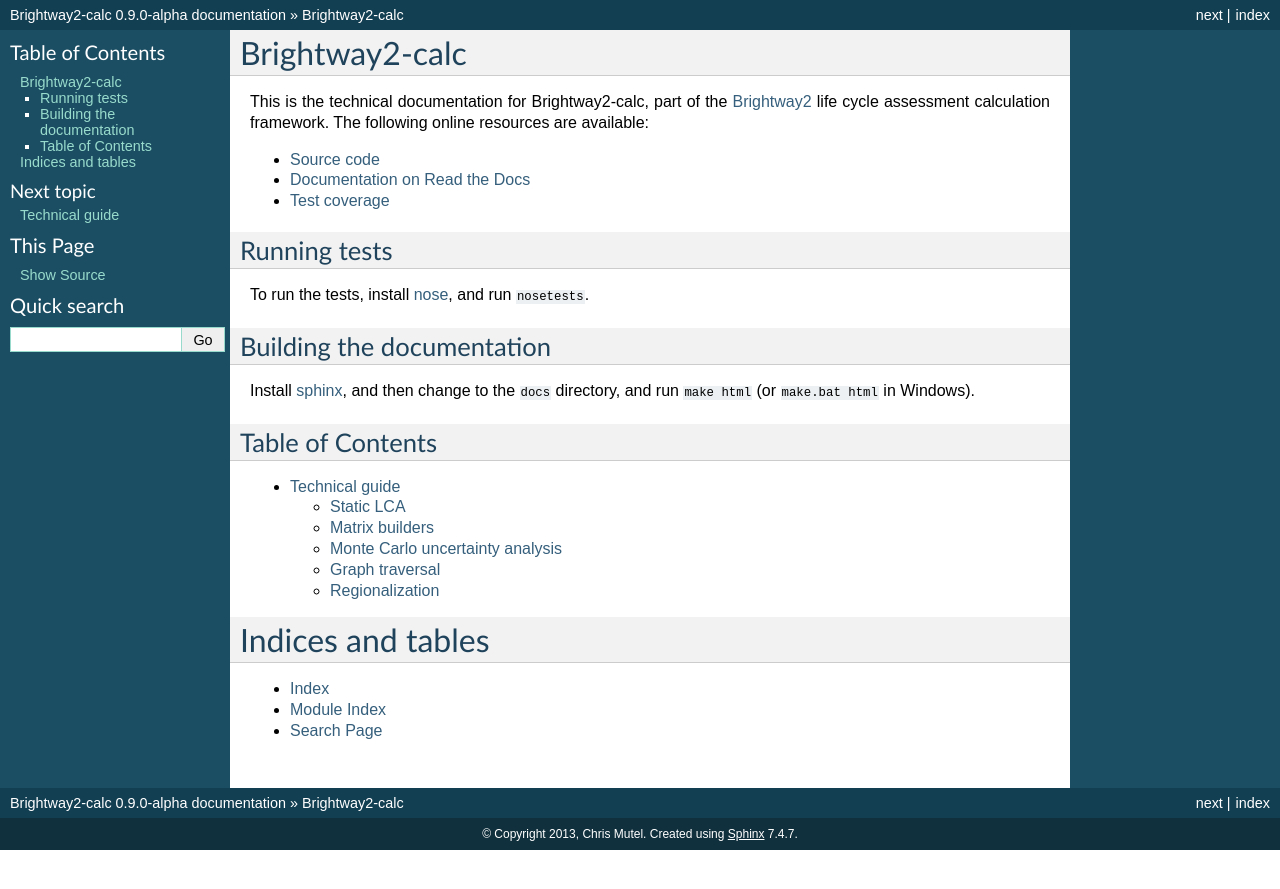
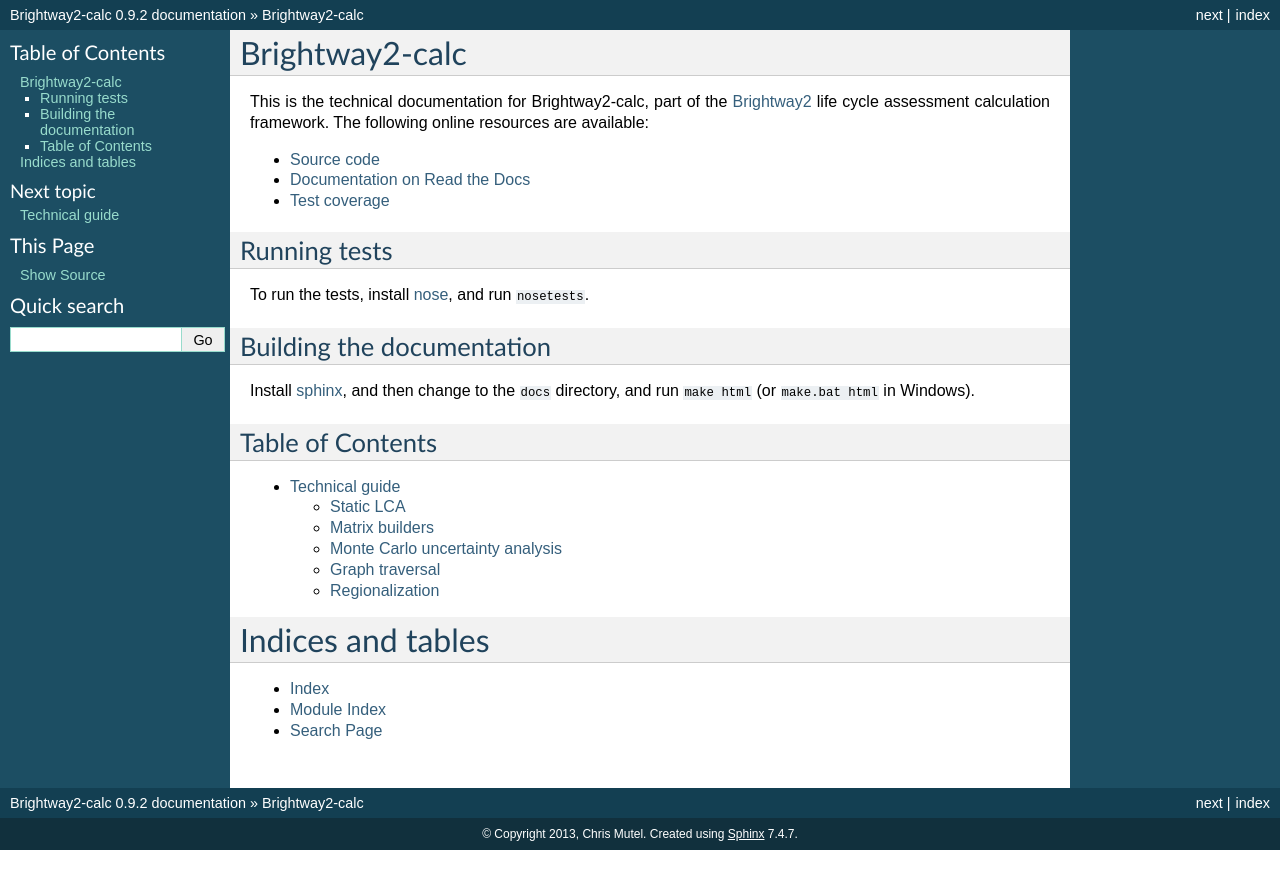
Before and after one commit to brightway-lca/brightway2-calc, a Sphinx documentation site: the page built from docs/index.rst, in a window 1280 px wide. Shown: the top 889 px of the page. Built offline with Sphinx 7.4.7, drawn with Linux system fonts in a browser that asks for light colours.

Commit message:
Updated version number in docs

```diff
--- a/docs/conf.py
+++ b/docs/conf.py
@@ -54,7 +54,7 @@
 # The short X.Y version.
 version = '0.9'
 # The full version, including alpha/beta/rc tags.
-release = '0.9.0-alpha'
+release = '0.9.2'
 
 # The language for content autogenerated by Sphinx. Refer to documentation
 # for a list of supported languages.
```
